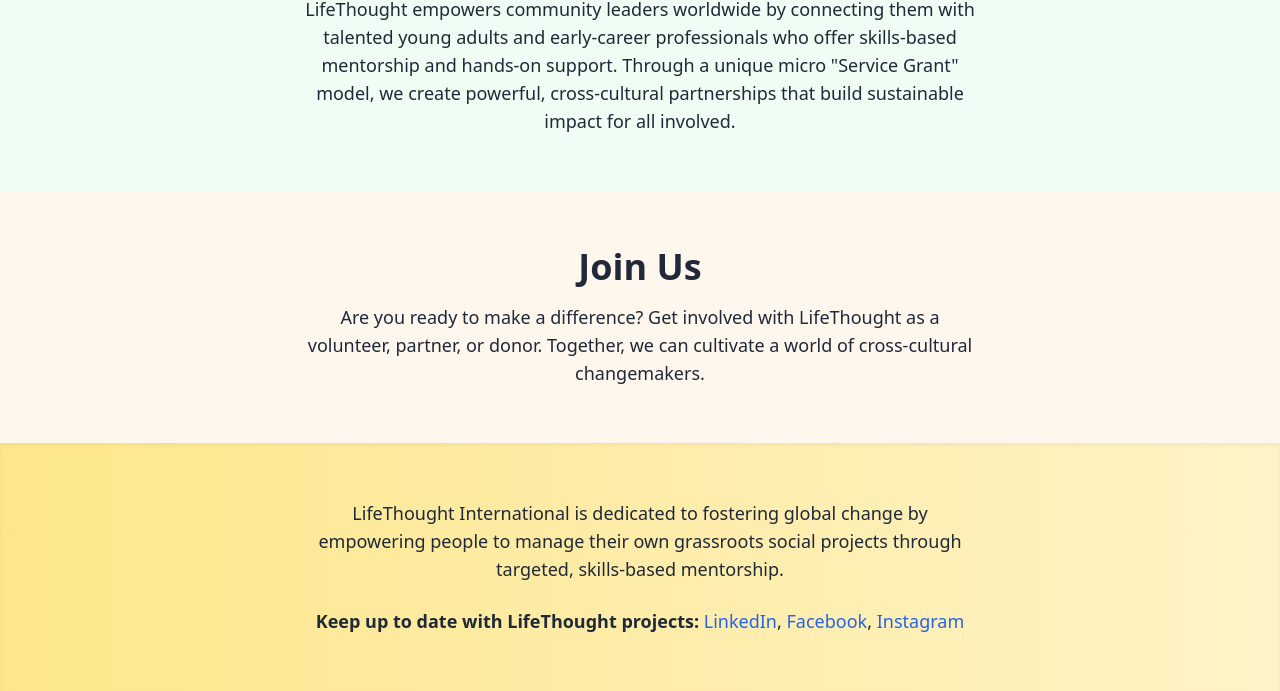
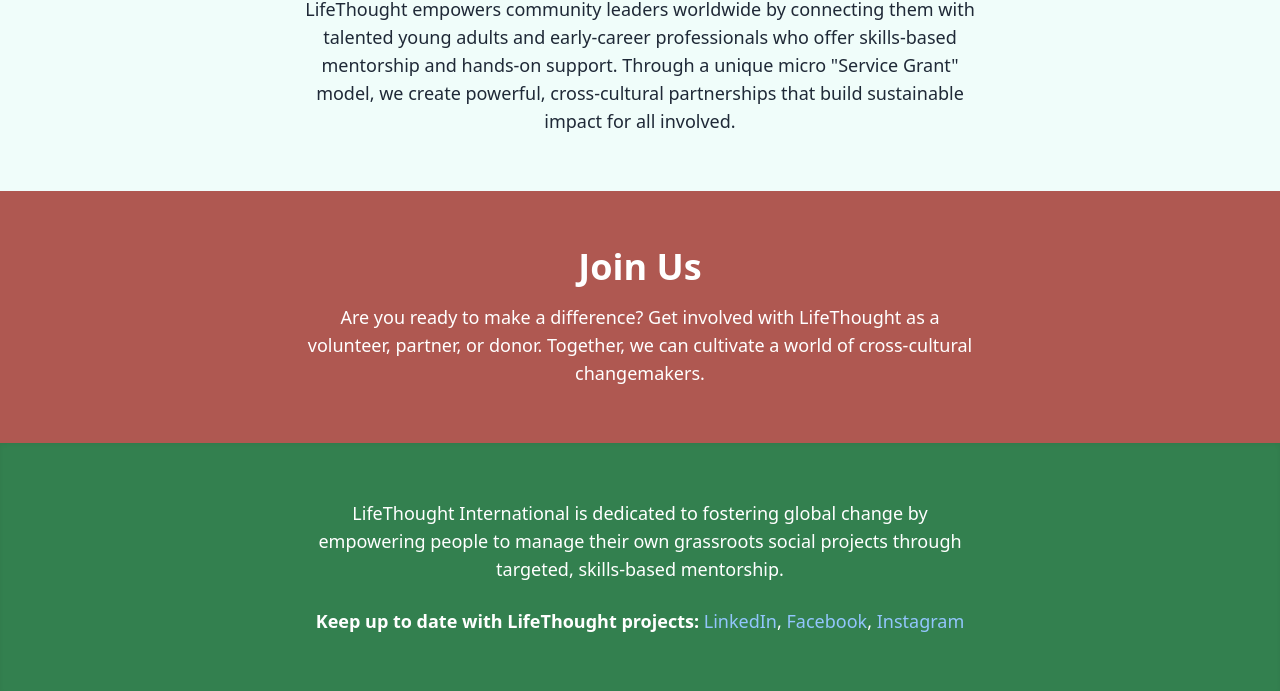
Before and after one commit to Matt-Christopherson/LifeThoughtInternational, a website: page index.html in a window 1280 px wide. Shown: the part 741-1432 px from the top of the page. Drawn offline with Linux system fonts and the light colour scheme.

Commit message:
Updated colors.

```diff
--- a/index.html
+++ b/index.html
@@ -4,13 +4,13 @@
 		<meta charset="UTF-8" />
 		<meta name="viewport" content="width=device-width, initial-scale=1.0" />
 		<title>LifeThought International</title>
-		<link rel="stylesheet" href="src/output.css"/>
+		<link rel="stylesheet" href="src/output.css" />
 	</head>
 
 	<body class="text-gray-800 font-sans">
 		<!-- Header Section -->
 		<header
-			class="flex flex-col items-center justify-center bg-gradient-to-r from-amber-200 to-amber-100 py-16 px-6 shadow-lg"
+			class="flex flex-col items-center justify-center bg-[#33804F] py-16 px-6 shadow-lg text-white"
 		>
 			<h1 class="text-6xl font-bold mb-4 animate-fade-in">LifeThought International</h1>
 			<h2 class="text-2xl mb-6 animate-slide-up">Empowering Change Across Borders</h2>
@@ -37,7 +37,7 @@
 
 		<!-- Our Approach Section -->
 		<section
-			class="flex flex-col items-center justify-center bg-green-50 py-14 px-6"
+			class="flex flex-col items-center justify-center bg-teal-50 py-14 px-6"
 		>
 			<h1 class="text-4xl font-semibold mb-4">Our Approach</h1>
 			<p class="text-center max-w-2xl text-lg">
@@ -51,7 +51,7 @@
 
 		<!-- Join Us Section -->
 		<section
-			class="flex flex-col items-center justify-center bg-orange-50 py-14 px-6"
+			class="flex flex-col items-center justify-center bg-[#AF5851] py-14 px-6 text-white"
 		>
 			<h1 class="text-4xl font-semibold mb-4">Join Us</h1>
 			<p class="text-center max-w-2xl text-lg">
@@ -63,7 +63,7 @@
 
 		<!-- Footer Section -->
 		<footer
-			class="flex flex-col items-center justify-center bg-gradient-to-r from-amber-200 to-amber-100 py-14 px-6 shadow-inner"
+			class="flex flex-col items-center justify-center bg-[#33804F] py-14 px-6 shadow-inner text-white"
 		>
 			<p class="text-center max-w-2xl text-lg">
 				LifeThought International is dedicated to fostering global change by
@@ -73,9 +73,9 @@
 			<br />
 			<p class="text-center max-w-2xl text-lg">
 				<b>Keep up to date with LifeThought projects:</b>
-				<a class="hover:underline text-blue-600" href="https://www.linkedin.com/company/lifethought-international/">LinkedIn</a>,
-				<a class="hover:underline text-blue-600" href="https://www.facebook.com/100057323183488">Facebook</a>,
-				<a class="hover:underline text-blue-600" href="https://www.instagram.com/lifethoughtinternational">Instagram</a>
+				<a class="hover:underline text-blue-300" href="https://www.linkedin.com/company/lifethought-international/">LinkedIn</a>,
+				<a class="hover:underline text-blue-300" href="https://www.facebook.com/100057323183488">Facebook</a>,
+				<a class="hover:underline text-blue-300" href="https://www.instagram.com/lifethoughtinternational">Instagram</a>
 			</p>
 		</footer>
 	</body>
```
Also changed, not shown: src/output.css.
